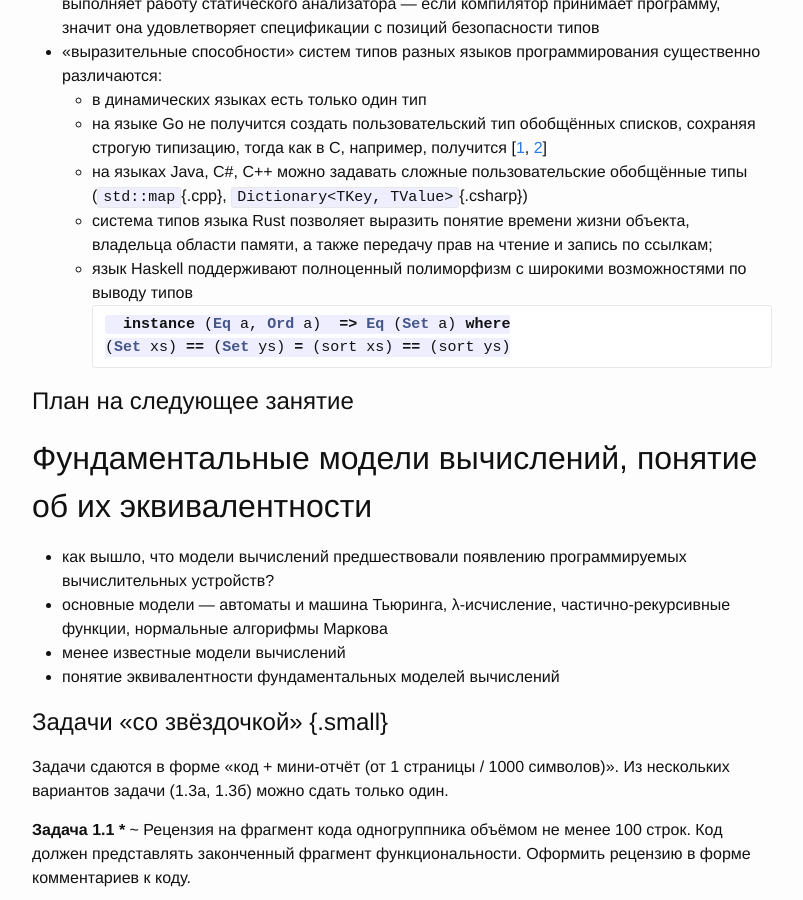
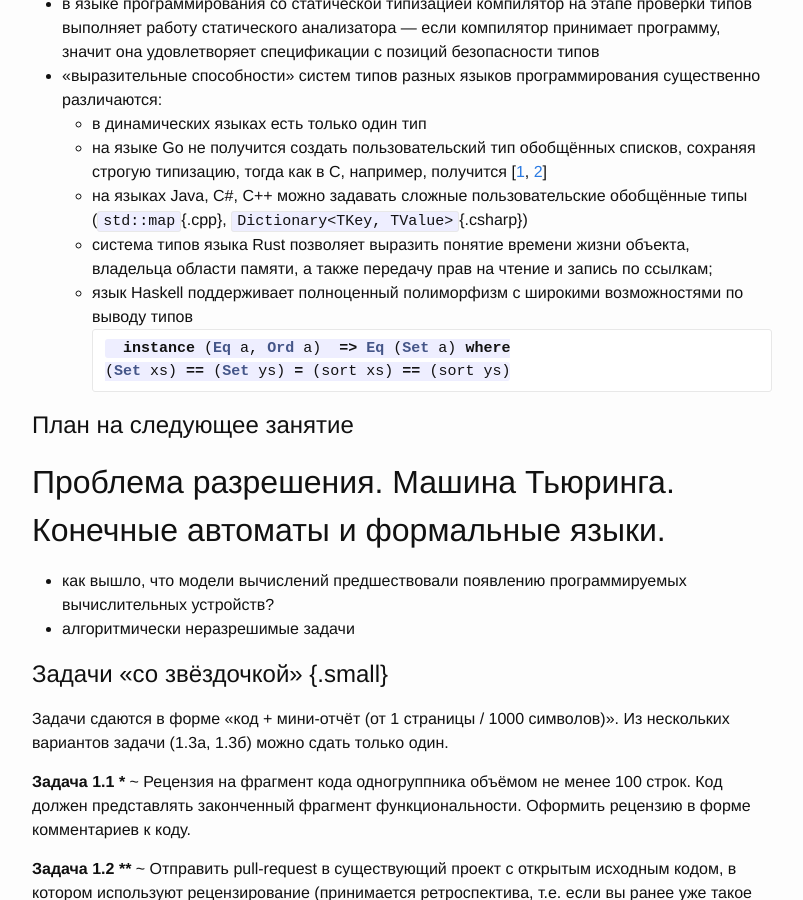
Before and after one commit to maxxk/formal-models, a Jekyll site: the page built from presentations/01-Introduction.md, in a window 1280 px wide and 900 px high, scrolled down 13003 px. Shown: the whole window, without its empty margins (238-1041 px from the left). Built offline with Jekyll 4.4.1, drawn with Linux system fonts in a browser that asks for light colours; our own code applies the rules of GitHub Pages for plain Markdown files; some of the changed text lies outside the part shown.

Commit message:
update first presentation

````diff
--- a/presentations/01-Introduction.md
+++ b/presentations/01-Introduction.md
@@ -4,7 +4,7 @@
 
 ### Обзор курса. Предпосылки к задаче формальной верификации, актуальность. Современные методы верификации программ (рецензирование, тестирование, статический анализ, формальная верификация) и их интеграция в процессы разработки
 
-Я — **Максим Александрович Кривчиков**, к.ф.-м.н., н.с. МГУ имени М.&nbsp;В.&nbsp;Ломоносова
+Я — **Максим Александрович Кривчиков**, к.ф.-м.н., с.н.с. МГУ имени М.&nbsp;В.&nbsp;Ломоносова
 
 maxim.krivchikov@gmail.com
 
@@ -522,7 +522,7 @@
     * на языке Go не получится создать пользовательский тип обобщённых списков, сохраняя строгую типизацию, тогда как в C, например, получится [[1](https://github.com/udp/list), [2](http://blog.kavinyao.com/2014/01/generic-linked-list-in-c/)]
     * на языках Java, C#, C++ можно задавать сложные пользовательские обобщённые типы (`std::map`{.cpp}, `Dictionary<TKey, TValue>`{.csharp})
     * система типов языка Rust позволяет выразить понятие времени жизни объекта, владельца области памяти, а также передачу прав на чтение и запись по ссылкам;
-    * язык Haskell поддерживают полноценный полиморфизм с широкими возможностями по выводу типов
+    * язык Haskell поддерживает полноценный полиморфизм с широкими возможностями по выводу типов
     ```haskell
     instance (Eq a, Ord a)  => Eq (Set a) where
       (Set xs) == (Set ys) = (sort xs) == (sort ys)
@@ -530,11 +530,9 @@
 
 # План на следующее занятие
 
-## Фундаментальные модели вычислений, понятие об их эквивалентности
+## Проблема разрешения. Машина Тьюринга. Конечные автоматы и формальные языки.
 - как вышло, что модели вычислений предшествовали появлению программируемых вычислительных устройств?
-- основные модели — автоматы и машина Тьюринга, λ-исчисление, частично-рекурсивные функции, нормальные алгорифмы Маркова
-- менее известные модели вычислений
-- понятие эквивалентности фундаментальных моделей вычислений
+- алгоритмически неразрешимые задачи
 
 # Задачи «со звёздочкой» {.small}
 
````
Also changed, not shown: other parts of presentations/01-Introduction.md (+8 -8 lines), presentations/01-Introduction.html (+31 -36 lines), 2 other files.
